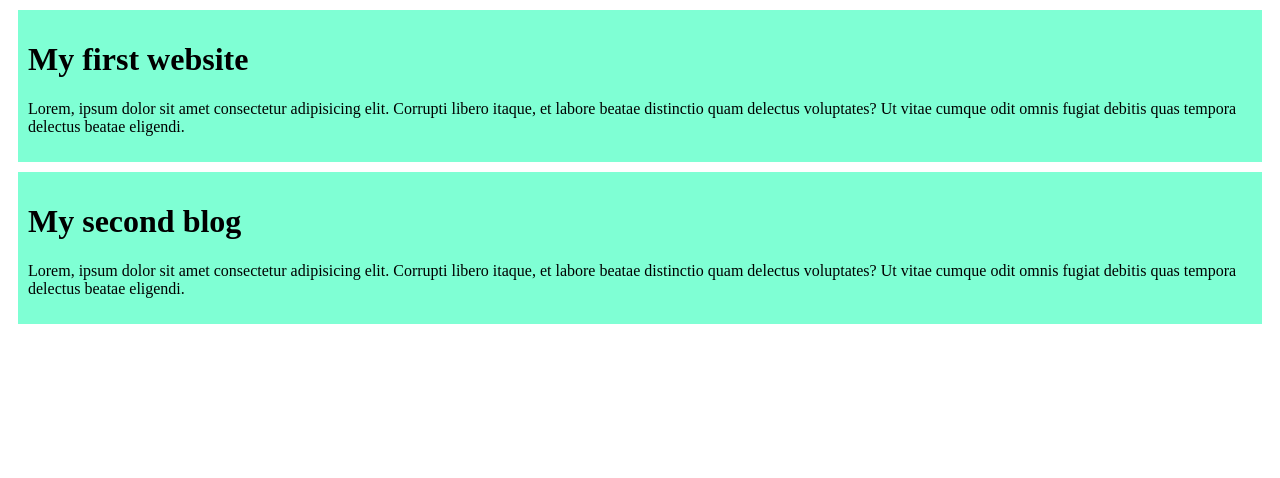
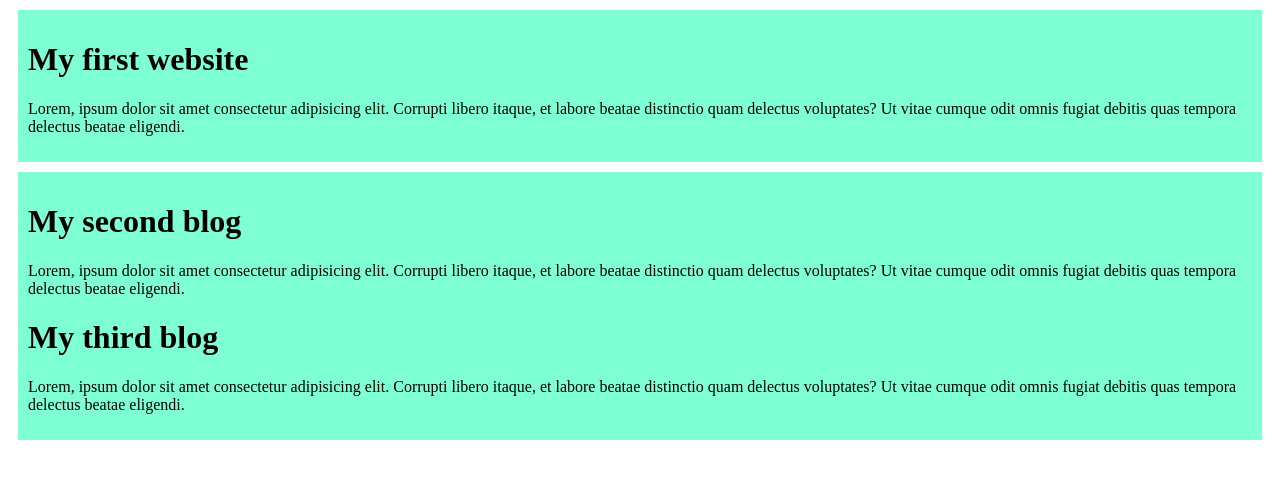
Before and after one commit to shafee2009/my-simple-website, a plain HTML site: page index.html in a window 1280 px wide. Drawn offline with Linux system fonts and the light colour scheme.

Commit message:
added secont and third blog

```diff
--- a/index.html
+++ b/index.html
@@ -14,6 +14,8 @@
 <div>
     <h1>My second blog</h1>
     <p>Lorem, ipsum dolor sit amet consectetur adipisicing elit. Corrupti libero itaque, et labore beatae distinctio quam delectus voluptates? Ut vitae cumque odit omnis fugiat debitis quas tempora delectus beatae eligendi.</p>
+    <h1>My third blog</h1>
+    <p>Lorem, ipsum dolor sit amet consectetur adipisicing elit. Corrupti libero itaque, et labore beatae distinctio quam delectus voluptates? Ut vitae cumque odit omnis fugiat debitis quas tempora delectus beatae eligendi.</p>
 </div>
 </body>
 </html>
--- a/styles/blog.css
+++ b/styles/blog.css
@@ -3,5 +3,5 @@ div{
     border: 10px 20px 30px 40px solid purple;
     padding: 10px;
     margin: 10px;
-    box-shadow: 20px blue;
+
 }
```
